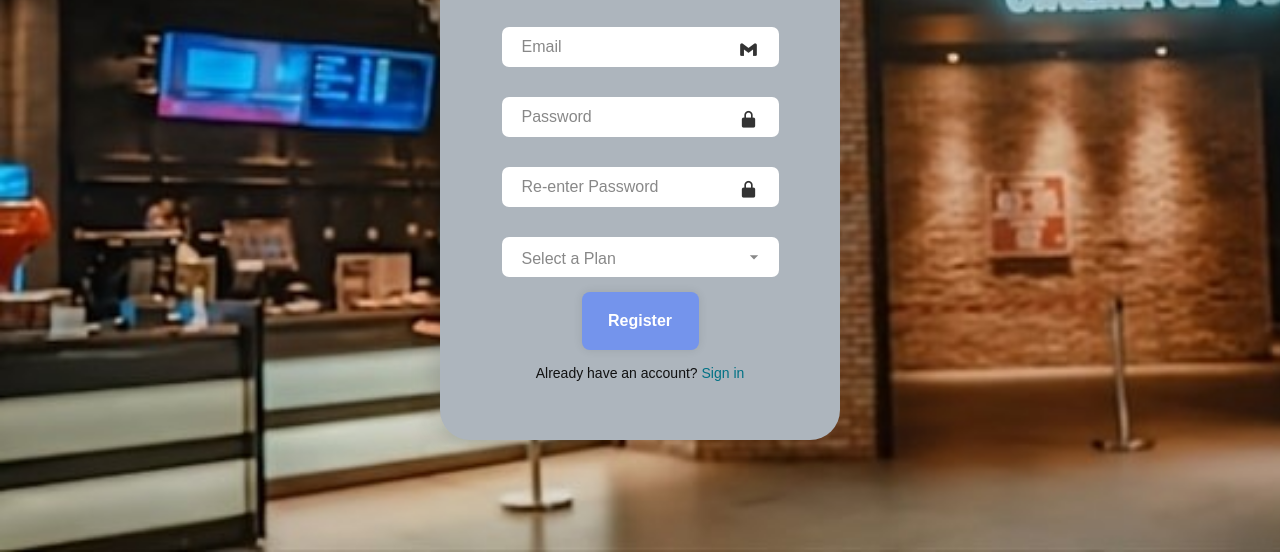
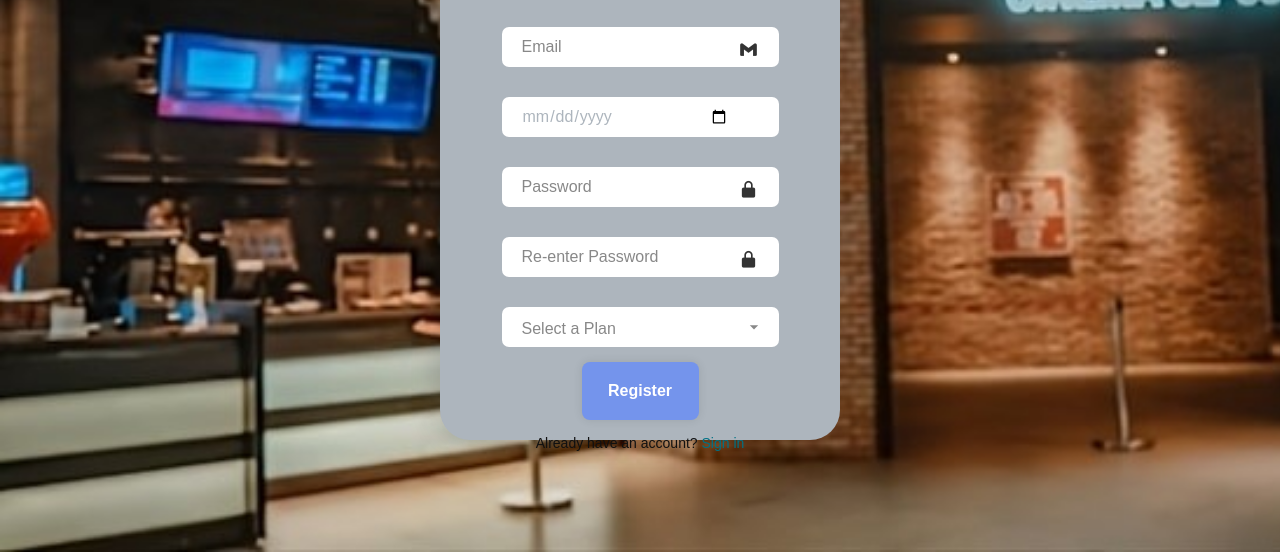
Before and after one commit to arhat-dahiwale/UID-Project, a plain HTML site: page homepage/register.html in a window 1280 px wide. Shown: the part 248-800 px from the top of the page. Drawn offline with nearby package versions, Linux system fonts and the light colour scheme.

Commit message:
Update register.html

```diff
--- a/homepage/register.html
+++ b/homepage/register.html
@@ -24,6 +24,10 @@
         <div class="input-box">
             <input type="email" id = "register-email" placeholder="Email" title="Enter a valid email address (e.g., example@mail.com)." required>
             <i class='bx bxl-gmail'></i>
+        </div>
+        <div class="input-box">
+            <input type="date" id = "register-date" placeholder="DOB" title="Enter your DOB." style="color: #adb5bd;" required>
+            <i class=''></i>
         </div>
         <div class="input-box">
             <input type="password" id = "register-password" placeholder="Password" title="Password must be at least 8 characters long, with uppercase, lowercase, number, and special character." required>
```
